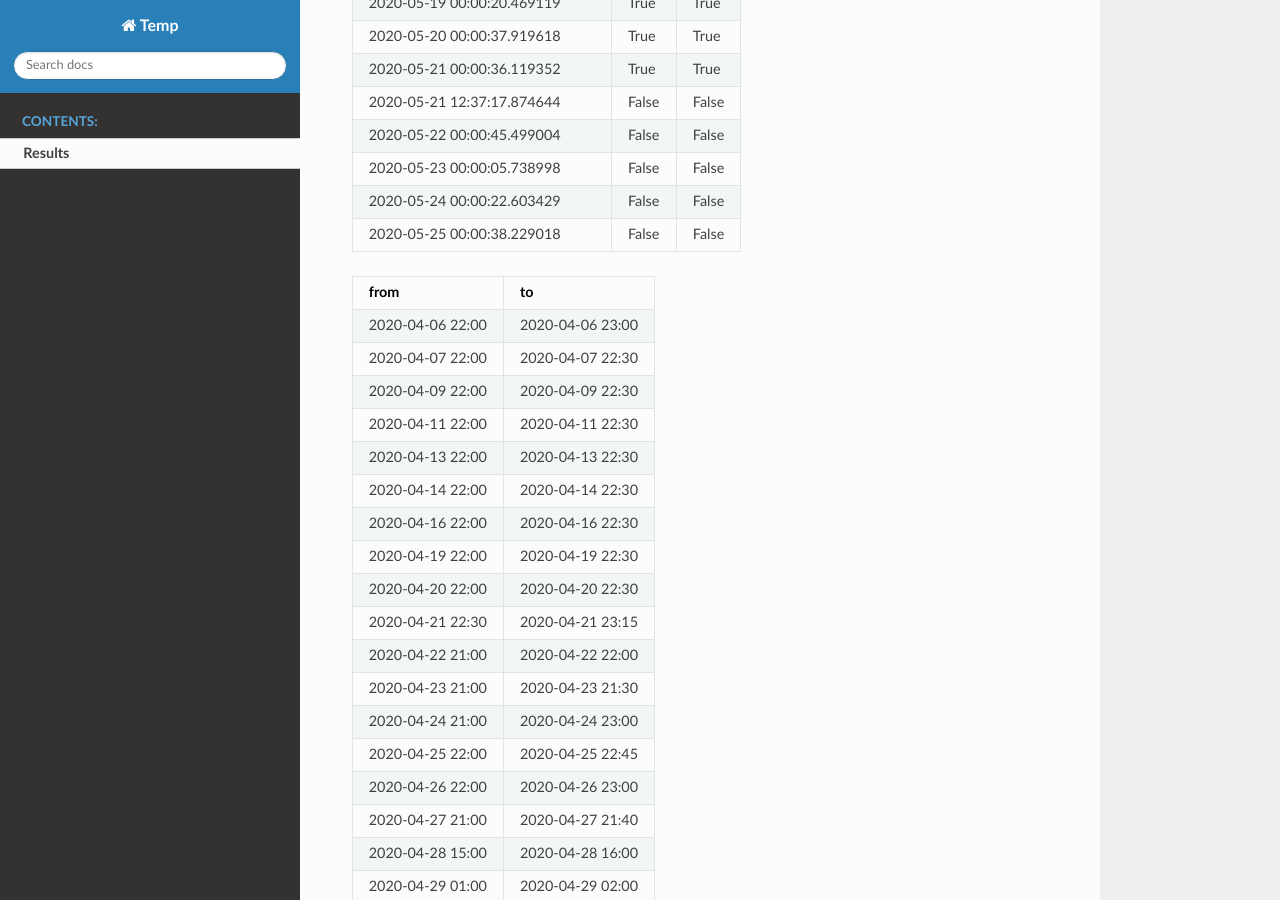
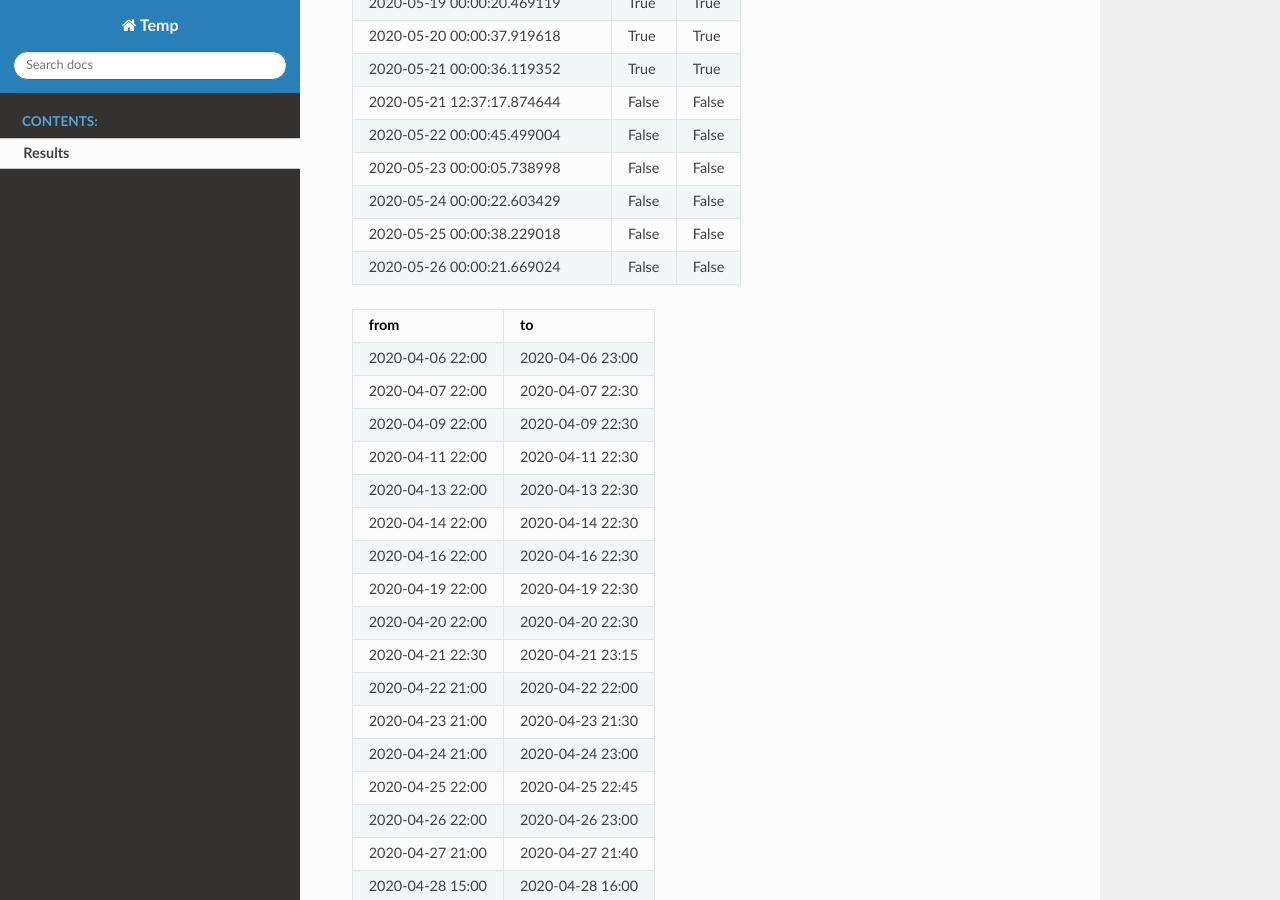
Before and after one commit to shlomow/queries-results, a Sphinx documentation site: the page built from source/results.rst, in a window 1280 px wide and 900 px high, scrolled down 1640 px. Built offline with Sphinx 7.4.7 and the Read the Docs theme 2.0.0, drawn with Linux system fonts in a browser that asks for light colours.

Commit message:
update results

```diff
--- a/source/results.rst
+++ b/source/results.rst
@@ -57,6 +57,7 @@ second experiment: 21.05.2020
    2020-05-23 00:00:05.738998, False, False
    2020-05-24 00:00:22.603429, False, False
    2020-05-25 00:00:38.229018, False, False
+   2020-05-26 00:00:21.669024, False, False
 
 .. csv-table::
    :header: "from", "to"
```
Also changed, not shown: results.json (+1 -1 lines).
